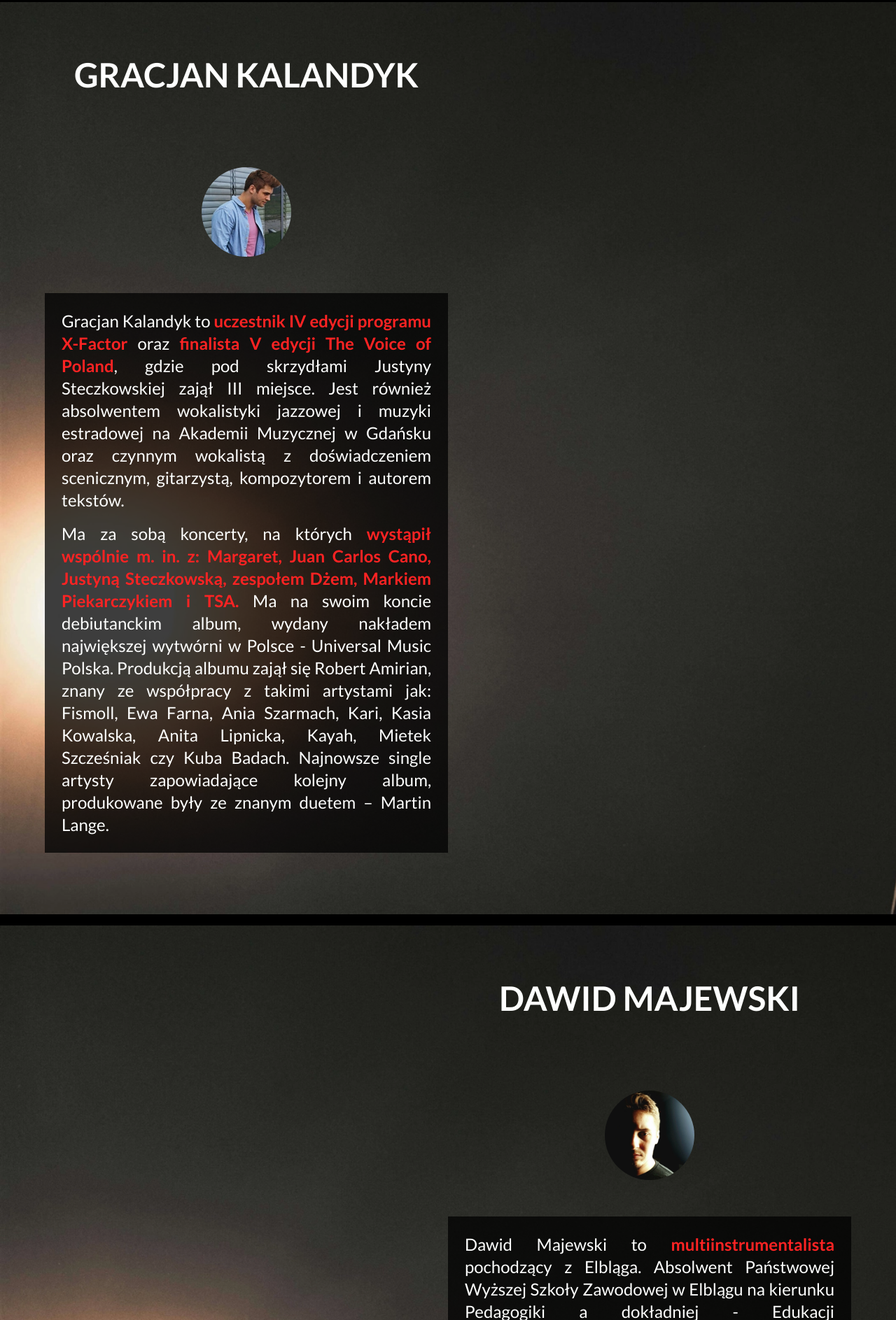
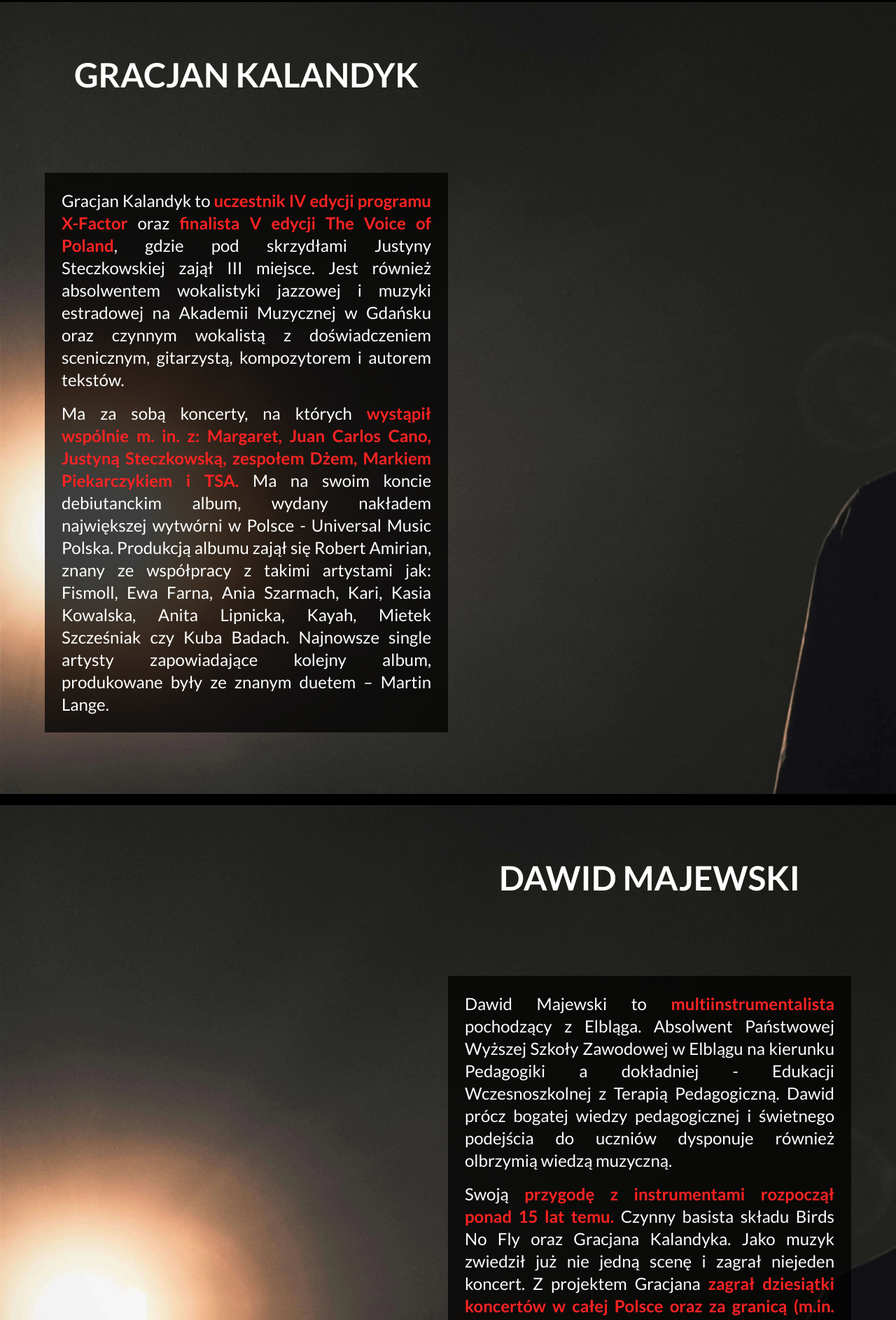
Before and after one commit to dawid-majewski-pl/black_cat_division, a website: page public/index.html in a window 1280 px wide. Shown: the part 1809-3696 px from the top of the page at 70% size. Drawn offline with Linux system fonts and the light colour scheme.

Commit message:
Profile pics hidden on large screens.

```diff
--- a/public/index.html
+++ b/public/index.html
@@ -84,9 +84,9 @@
         </section>
         <!-- Gracjan Kalandyk Section -->
         <section id="kalandyk" class="bg-[url('../img/kalandyk.webp')] panel">
-            <div class="grid grid-cols-1 gap-7 panel-grid xl:mr-[50%] xl:ml-16">
+            <div class="grid grid-cols-1 gap-7 panel-grid lg:mr-[50%] lg:ml-16">
                 <h2 class="header">Gracjan Kalandyk</h2>
-                <img src="img/kalandyk_profile.webp" class="rounded-full m-auto mb-4 w-[128px]">
+                <img src="img/kalandyk_profile.webp" class="rounded-full m-auto mb-4 w-[128px] lg:hidden">
 
                 <!-- Grid -->
                 <div class="text-card">
@@ -101,9 +101,9 @@
         </section>
         <!-- Dawid Majewski Section -->
         <section id="majewski" class="bg-[url('../img/kalandyk.webp')] panel">
-            <div class="grid grid-cols-1 gap-7 panel-grid xl:ml-[50%] xl:mr-16">
+            <div class="grid grid-cols-1 gap-7 panel-grid lg:ml-[50%] lg:mr-16">
                 <h2 class="header">Dawid Majewski</h2>
-                <img src="img/majewski_profile.webp" class="rounded-full m-auto mb-4 w-[128px]">
+                <img src="img/majewski_profile.webp" class="rounded-full m-auto mb-4 w-[128px] lg:hidden">
                     <!-- Grid -->
                     <div class="text-card">
                         <p class="mb-4">
```
Also changed, not shown: public/styles/styles.css.
